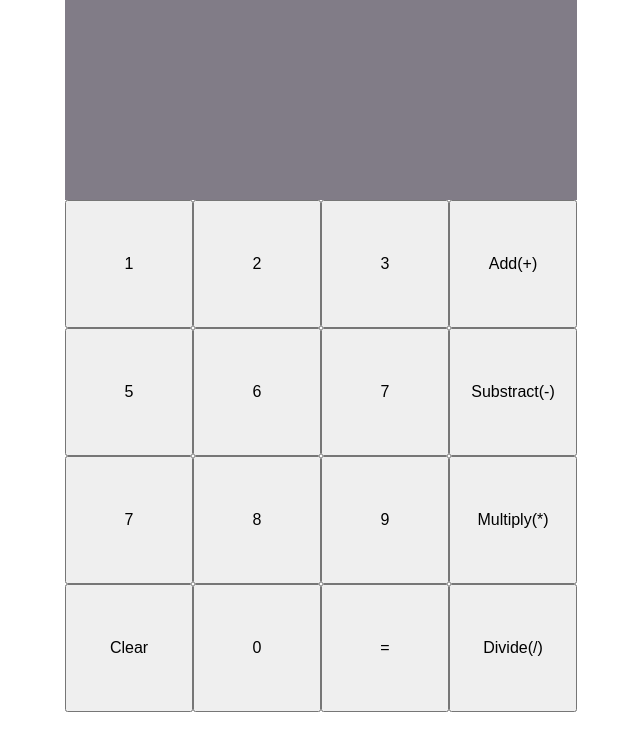
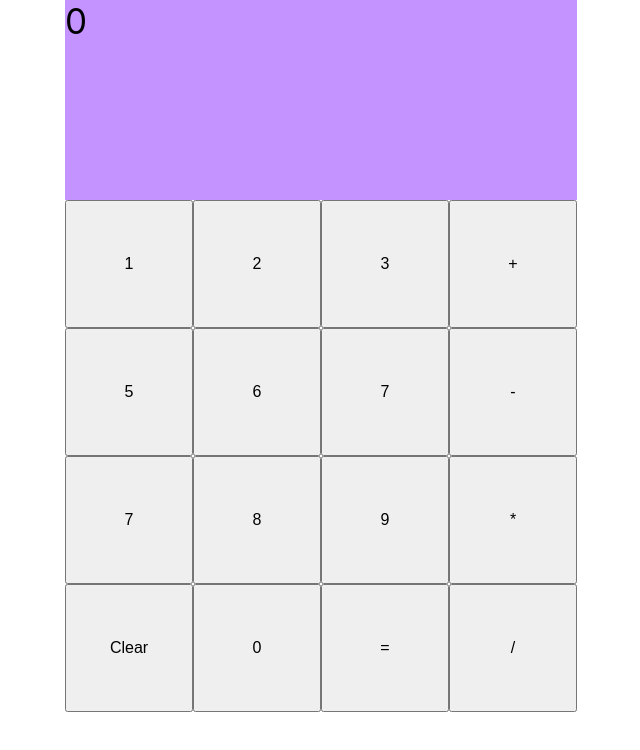
Before and after one commit to purnimagupta/react-calculator, a React (Create React App) app: page / in a window 1280 px wide. Shown: the top 750 px of the page, without its empty margins (319-959 px from the left). Built offline with nearby package versions, Linux system fonts and the light colour scheme.

Commit message:
feat(calculateEquation): write logic for calculating the equation
- Write two functions parseStringEquation and evalEquation
- Remove JS's eval() to evaluate the equation
- Display custom error if the equation is '0/0'

```diff
--- a/src/App.css
+++ b/src/App.css
@@ -66,12 +66,13 @@
 .result_screen {
   height: 25vh;
   width: 100%;
-  background-color: #817c87;
+  background-color: #c493ff;
 }
 
 .answer {
   height: 15vh;
   width: 100%;
+  font-size: 35px;
 }
 
 .equation {
--- a/src/components/Button.js
+++ b/src/components/Button.js
@@ -2,8 +2,11 @@ import React from 'react';
 import '../App.css';
 
 const Button = (props) => {
+  function handleClick() {
+    props.handleClick(props.name)
+  }
   return(
-    <button className="btn">
+    <button className="btn" onClick={handleClick}>
       {props.name}
     </button>
   )
--- a/src/components/DisplayScreen.js
+++ b/src/components/DisplayScreen.js
@@ -2,13 +2,17 @@ import React from 'react';
 import '../App.css';
 
 function DisplayScreen(props) {
+  const answer = ( props.error
+                                  ?
+                                  <div className="answer">{props.error}</div>
+                                  :
+                                   <div className="answer">{props.answer} </div>)
+
   return(
     <div className="result_screen">
-      <div className="answer">
-
-      </div>
+      {answer}
       <div className="equation">
-
+        {props.mathEquation}
       </div>
     </div>
   )
--- a/src/components/Keypad.js
+++ b/src/components/Keypad.js
@@ -5,28 +5,28 @@ const Keypad = (props) => {
   return(
     <section className="keypad">
       <div className="keypad_row">
-        <Button name="1"></Button>
-        <Button name="2"></Button>
-        <Button name="3"></Button>
-        <Button name="Add(+)"></Button>
+        <Button name="1" handleClick={props.handleClick}></Button>
+        <Button name="2" handleClick={props.handleClick}></Button>
+        <Button name="3" handleClick={props.handleClick}></Button>
+        <Button name="+" handleClick={props.handleClick}></Button>
       </div>
       <div className="keypad_row">
-        <Button name="5"></Button>
-        <Button name="6"></Button>
-        <Button name="7"></Button>
-        <Button name="Substract(-)"></Button>
+        <Button name="5" handleClick={props.handleClick}></Button>
+        <Button name="6" handleClick={props.handleClick}></Button>
+        <Button name="7" handleClick={props.handleClick}></Button>
+        <Button name="-" handleClick={props.handleClick}></Button>
       </div>
       <div className="keypad_row">
-        <Button name="7"></Button>
-        <Button name="8"></Button>
-        <Button name="9"></Button>
-        <Button name="Multiply(*)"></Button>
+        <Button name="7" handleClick={props.handleClick}></Button>
+        <Button name="8" handleClick={props.handleClick}></Button>
+        <Button name="9" handleClick={props.handleClick}></Button>
+        <Button name="*" handleClick={props.handleClick}></Button>
       </div>
       <div className="keypad_row">
-        <Button name="Clear"></Button>
-        <Button name="0"></Button>
-        <Button name="="></Button>
-        <Button name="Divide(/)"></Button>
+        <Button name="Clear" handleClick={props.handleClick}></Button>
+        <Button name="0" handleClick={props.handleClick}></Button>
+        <Button name="=" handleClick={props.handleClick}></Button>
+        <Button name="/" handleClick={props.handleClick}></Button>
       </div>
     </section>
   )
--- a/src/containers/Calculator.js
+++ b/src/containers/Calculator.js
@@ -2,18 +2,68 @@ import React from 'react';
 import '../App.css';
 import DisplayScreen from '../components/DisplayScreen';
 import Keypad from '../components/Keypad';
+import parseStringEquation from '../utils/parseStringEquation';
+import evalEquation from '../utils/evalEquation';
+import { EROFS } from 'constants';
 
 class Calculator extends React.Component {
   state = {
     answer: 0,
     mathEquation: '',
+    error:''
+
+  }
+
+  performOperation = (btnName) => {
+    // name = Number(name);
+    let { mathEquation } = this.state;
+    let evalAnswer=0;
+    let error;
+
+    if(btnName === "Clear") {
+      return this.setState({
+        mathEquation: '',
+        answer: 0,
+        error: ''
+      })
+    }
+    else if( btnName >= '0' && btnName <= '9') {
+      btnName = Number(btnName);
+      mathEquation = mathEquation.concat(btnName);
+    }
+    else if(['+', '-', '/', '*'].indexOf(btnName) !== -1) {
+      mathEquation = mathEquation.concat(btnName);
+    }
+    else if(btnName === "=") {
+      try {
+        evalAnswer = evalEquation(parseStringEquation(this.state.mathEquation))
+        if(Number.isNaN(evalAnswer)) {
+            error = "Error";
+        }
+        // else {
+
+        // }
+        console.log(evalAnswer)
+      }
+      catch(error) {
+        console.log(error)
+      }
+    }
+
+    this.setState({
+      mathEquation: mathEquation,
+      answer: evalAnswer,
+      error: error
+    });
   }
 
   render() {
+    const { mathEquation, answer, error } = this.state;
+    console.log(this.state)
     return(
       <div className="calculator">
-        <DisplayScreen />
-        <Keypad />
+        <DisplayScreen mathEquation={mathEquation} answer={answer} error={error}/>
+        <Keypad handleClick={this.performOperation}/>
       </div>
     )
   }
--- /dev/null
+++ b/src/utils/evalEquation.js
@@ -0,0 +1,55 @@
+export default function calculateEquation(old_calc) {
+  let ops = [
+    {
+      '*': function(a, b) {
+        return a * b
+      },
+
+      '/': function(a, b) {
+        return a / b
+      },
+    },
+    {
+      '+': function(a, b) {
+        return a + b
+      },
+
+      '-': function(a, b) {
+        return a - b
+      }
+    }
+  ];
+  let new_calc= [];
+  let returned_fun;
+
+  for (var i = 0; i < ops.length; i++) {
+    console.log("i", i)
+    for (var j = 0; j < old_calc.length; j++) {
+        if (ops[i][old_calc[j]]) {
+            returned_fun = ops[i][old_calc[j]];
+            // console.log("2 ", currentOp)
+        } else if (returned_fun) {
+            console.log("j", j)
+            // console.log("calc[j] ", calc[j])
+            // console.log("newCalc is ", newCalc)
+            new_calc[new_calc.length - 1] = returned_fun(new_calc[new_calc.length - 1], old_calc[j]);
+            // console.log("3 ", newCalc)
+            returned_fun = null;
+        } else {
+            new_calc.push(old_calc[j]);
+            // console.log("4 ", newCalc)
+        }
+        console.log("1", new_calc);
+    }
+        old_calc = new_calc;
+        // console.log("calc", calc)
+        new_calc = [];
+        // operators.length--;
+    }
+    if(old_calc.length > 1) {
+      return { error: "something is wrong"}
+    }
+    else {
+      return old_calc[0];
+    }
+}
--- /dev/null
+++ b/src/utils/parseStringEquation.js
@@ -0,0 +1,20 @@
+export default function parseStringEquation(string) {
+  // This regex will convert string into an array of numbers and operators
+
+  // Input: '1+2-33/45*78'.split(/([\\+\-\\*\\/]+)/)
+  // Output:  ["1", "+", "2", "-", "33", "/", "45", "*", "78"]
+  let final_array = [];
+  const char_array = string.split(/([\\+\-\\*\\/]+)/);
+  const len_string_array = char_array.length;
+
+  for(let i=0; i<len_string_array; i++) {
+    if(Number(char_array[i])) {
+      let string_to_number = Number(char_array[i])
+      final_array.push(string_to_number)
+    }
+    else {
+      final_array.push(char_array[i])
+    }
+  }
+  return final_array;
+}
```
